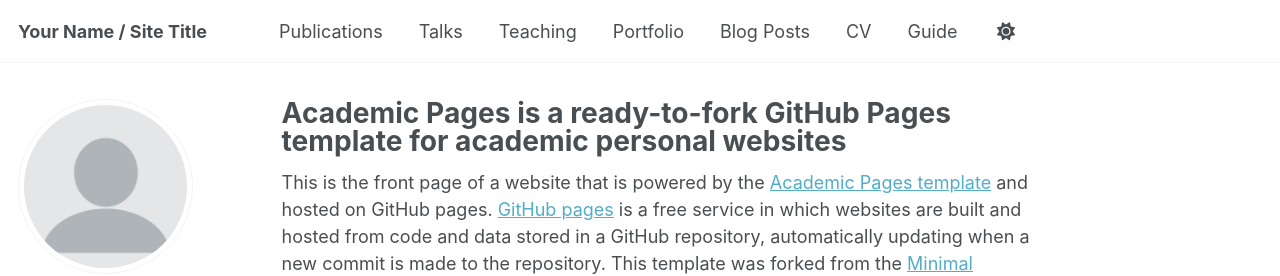
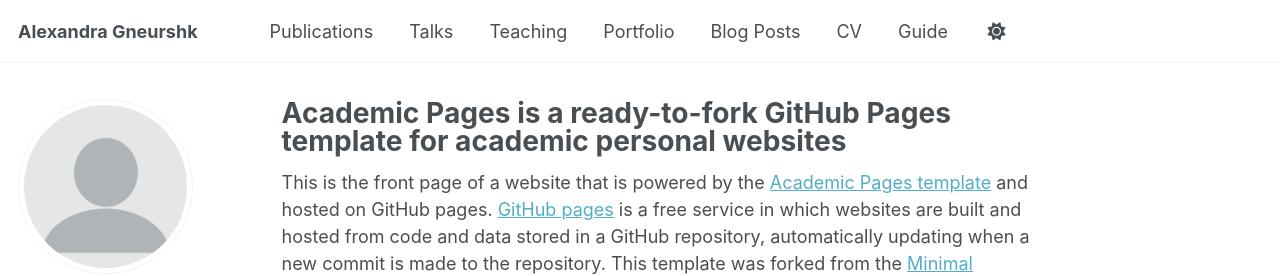
Before and after one commit to thegneurshk/alexandra-gneurshk.github.io, a Jekyll site: the page built from _pages/about.md, in a window 1280 px wide. Shown: the top 276 px of the page. Built offline with Jekyll 4.4.1, drawn with Linux system fonts in a browser that asks for light colours; some web fonts are replaced; a script bundle is joined from its source files by our own code; library files that are not in the unit come from our copies.

Commit message:
Update _config.yml

```diff
--- a/_config.yml
+++ b/_config.yml
@@ -9,7 +9,7 @@
 # Basic Site Settings
 locale                   : "en-US"
 site_theme               : "default" # the available themes options are "default", "air", "sunrise", "mint", "dirt" and "contrast"
-title                    : "Your Name / Site Title"
+title                    : "Alexandra Gneurshk"
 title_separator          : "-"
 name                     : &name "Your Name"
 description              : &description "Your Name's academic portfolio"   # Update this with a general description of your site, this is the default if not overridden by a page
```
